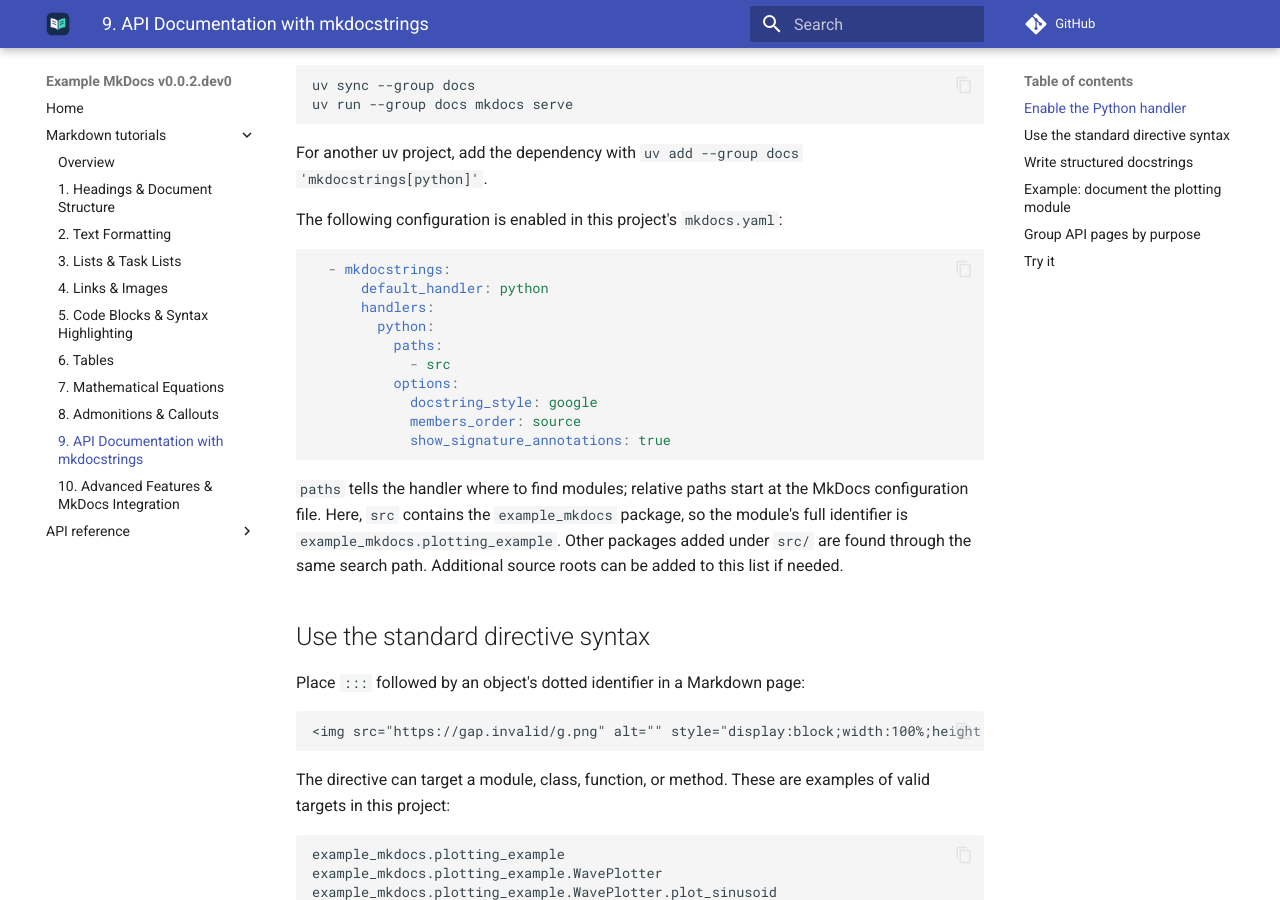
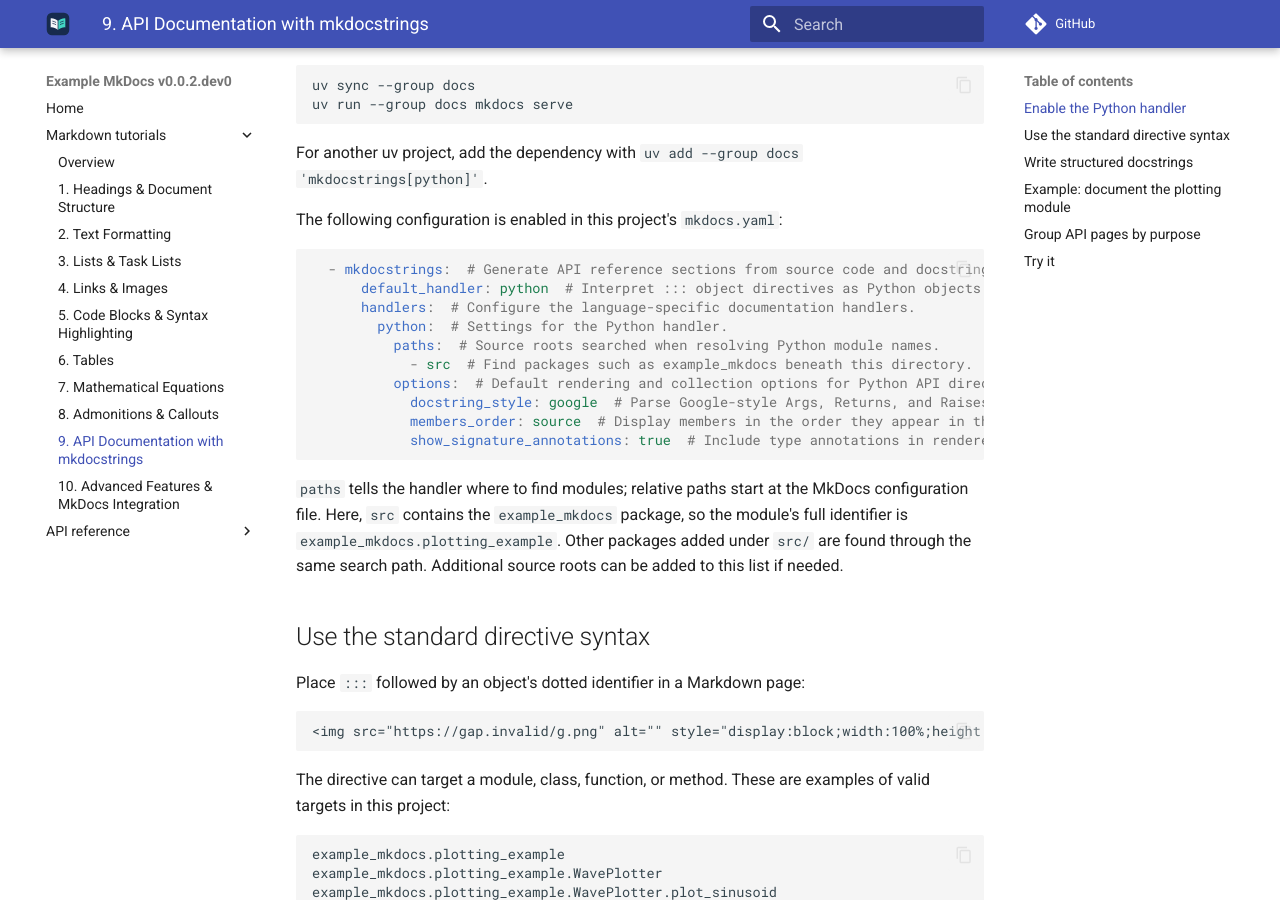
Before and after one commit to ICR-Computational-Imaging/example_mkdocs, an MkDocs documentation site: the page built from docs/markdown/mkdocstrings.md, in a window 1280 px wide and 900 px high, scrolled down 375 px. Built offline with MkDocs 1.6.1 and Material for MkDocs 9.7.7, drawn with Linux system fonts in a browser that asks for light colours; comment, search, counter and statistics services are not loaded.

Commit message:
Added comments

```diff
--- a/mkdocs.yaml
+++ b/mkdocs.yaml
@@ -1,85 +1,85 @@
 # Preview: uv run mkdocs serve. Validate: uv run mkdocs build --strict.
-site_name: Example MkDocs v0.0.2.dev0
-site_url: https://ICR-Computational-Imaging.github.io/example_mkdocs/
-repo_url: https://github.com/ICR-Computational-Imaging/example_mkdocs
-copyright: Copyright &copy; The Institute of Cancer Research
-docs_dir: docs
-edit_uri: ""
-use_directory_urls: true
+site_name: Example MkDocs v0.0.2.dev0  # Site title shown in the header and browser page titles.
+site_url: https://ICR-Computational-Imaging.github.io/example_mkdocs/  # Public base URL used for canonical URLs and the sitemap.
+repo_url: https://github.com/ICR-Computational-Imaging/example_mkdocs  # Repository URL used for the theme's source-code link.
+copyright: Copyright &copy; The Institute of Cancer Research  # Footer copyright text; &copy; renders as the copyright symbol.
+docs_dir: docs  # Directory containing the Markdown pages and static assets.
+edit_uri: ""  # Empty value disables links for editing individual pages in the repository.
+use_directory_urls: true  # Generate page/index.html URLs, served as /page/, instead of page.html URLs.
 
-theme:
-  name: material
-  language: en
-  logo: assets/logo.svg
-  favicon: assets/logo.svg
-  features:
-    - content.code.copy
-    - navigation.footer
-    - toc.follow
+theme:  # Settings for the site's visual theme.
+  name: material  # Use the Material for MkDocs theme.
+  language: en  # Use English for theme labels, buttons, and other interface text.
+  logo: assets/logo.svg  # Header logo path, relative to docs_dir.
+  favicon: assets/logo.svg  # Browser tab icon path, relative to docs_dir.
+  features:  # Optional Material theme features to enable.
+    - content.code.copy  # Add a copy-to-clipboard button to code blocks.
+    - navigation.footer  # Show previous-page and next-page links in the footer.
+    - toc.follow  # Scroll the page's table of contents to keep the active heading visible.
 
-plugins:
-  - search
-# --8<-- [start:mkdocstrings]
-  - mkdocstrings:
-      default_handler: python
-      handlers:
-        python:
-          paths:
-            - src
-          options:
-            docstring_style: google
-            members_order: source
-            show_signature_annotations: true
-# --8<-- [end:mkdocstrings]
+plugins:  # Build plugins; listing them explicitly replaces MkDocs' default plugin list.
+  - search  # Build a search index and enable the site's search interface.
+# --8<-- [start:mkdocstrings]  Begin the named snippet used in tutorial pages.
+  - mkdocstrings:  # Generate API reference sections from source code and docstrings.
+      default_handler: python  # Interpret ::: object directives as Python objects by default.
+      handlers:  # Configure the language-specific documentation handlers.
+        python:  # Settings for the Python handler.
+          paths:  # Source roots searched when resolving Python module names.
+            - src  # Find packages such as example_mkdocs beneath this directory.
+          options:  # Default rendering and collection options for Python API directives.
+            docstring_style: google  # Parse Google-style Args, Returns, and Raises sections.
+            members_order: source  # Display members in the order they appear in the source file.
+            show_signature_annotations: true  # Include type annotations in rendered function signatures.
+# --8<-- [end:mkdocstrings]  End the named snippet; marker lines are omitted from includes.
 
-markdown_extensions:
-  - toc:
-      permalink: true
-  - tables
-  - attr_list
-  - md_in_html
-  - admonition
-  - pymdownx.details
-  - pymdownx.tasklist:
-      custom_checkbox: true
-  - pymdownx.tilde
-  - pymdownx.highlight:
-      anchor_linenums: true
-      line_spans: __span
-      pygments_lang_class: true
-  - pymdownx.inlinehilite
-  - pymdownx.superfences:
-      custom_fences:
-        - name: mermaid
-          class: mermaid
-          format: !!python/name:pymdownx.superfences.fence_code_format
-  - pymdownx.tabbed:
-      alternate_style: true
-  - pymdownx.arithmatex:
-      generic: true
-  - pymdownx.snippets:
-      base_path: [.]
-      check_paths: true
+markdown_extensions:  # Extend Python Markdown's parsing and rendering capabilities.
+  - toc:  # Generate heading IDs and a page table of contents.
+      permalink: true  # Add a clickable anchor link beside each heading.
+  - tables  # Render pipe-separated Markdown tables.
+  - attr_list  # Support attributes such as image widths and explicit heading IDs.
+  - md_in_html  # Allow Markdown inside HTML blocks marked with a markdown attribute.
+  - admonition  # Support !!! note, warning, tip, and similar callout blocks.
+  - pymdownx.details  # Support collapsible ??? and initially expanded ???+ callouts.
+  - pymdownx.tasklist:  # Render - [ ] and - [x] task-list items as checkboxes.
+      custom_checkbox: true  # Use checkbox markup styled by the Material theme.
+  - pymdownx.tilde  # Support ~~strikethrough~~ and the extension's subscript syntax.
+  - pymdownx.highlight:  # Configure Pygments syntax highlighting for code examples.
+      anchor_linenums: true  # Turn code line numbers into links to individual lines.
+      line_spans: __span  # Give code lines span IDs with this prefix for line-level targeting.
+      pygments_lang_class: true  # Add a language class to highlighted code blocks.
+  - pymdownx.inlinehilite  # Support highlighted inline code using a language hint such as #!python.
+  - pymdownx.superfences:  # Support fenced code nested in lists, tabs, and callouts, plus custom fences.
+      custom_fences:  # Special fenced-block formats handled separately from ordinary highlighted code.
+        - name: mermaid  # Recognise blocks whose opening fence specifies mermaid.
+          class: mermaid  # Add the CSS class Material uses to initialise Mermaid diagrams.
+          format: !!python/name:pymdownx.superfences.fence_code_format  # Load the Python formatter that preserves the diagram text in a code block.
+  - pymdownx.tabbed:  # Support content tabs introduced with === and a quoted label.
+      alternate_style: true  # Use the tab markup required by the Material theme.
+  - pymdownx.arithmatex:  # Recognise inline and display maths in Markdown.
+      generic: true  # Wrap equations for a separately loaded renderer such as MathJax.
+  - pymdownx.snippets:  # Include files or named file sections before Markdown rendering.
+      base_path: [.]  # Resolve snippet filenames from the working directory; run MkDocs at the repository root.
+      check_paths: true  # Fail on missing snippet files or named sections instead of silently omitting them.
 
-extra_javascript:
-  - assets/javascripts/mathjax.js
-  - https://cdn.jsdelivr.net/npm/mathjax@3.2.2/es5/tex-mml-chtml.js
+extra_javascript:  # Additional browser scripts, included in the listed order.
+  - assets/javascripts/mathjax.js  # Local MathJax settings, loaded before the library; path is relative to docs_dir.
+  - https://cdn.jsdelivr.net/npm/mathjax@3.2.2/es5/tex-mml-chtml.js  # Load the pinned MathJax library from a CDN to typeset equations.
 
-# --8<-- [start:navigation]
-nav:
-  - Home: index.md
-  - Markdown tutorials:
-      - Overview: markdown/index.md
-      - "1. Headings & Document Structure": markdown/headings.md
-      - "2. Text Formatting": markdown/text-formatting.md
-      - "3. Lists & Task Lists": markdown/lists.md
-      - "4. Links & Images": markdown/links-and-images.md
-      - "5. Code Blocks & Syntax Highlighting": markdown/code-blocks.md
-      - "6. Tables": markdown/tables.md
-      - "7. Mathematical Equations": markdown/mathematics.md
-      - "8. Admonitions & Callouts": markdown/admonitions.md
-      - "9. API Documentation with mkdocstrings": markdown/mkdocstrings.md
-      - "10. Advanced Features & MkDocs Integration": markdown/advanced.md
-  - API reference:
-      - example-mkdocs: api/example-mkdocs.md
-# --8<-- [end:navigation]
+# --8<-- [start:navigation]  Begin the named snippet for the navigation configuration.
+nav:  # Site navigation labels, grouping, and order; page paths are relative to docs_dir.
+  - Home: index.md  # Link the Home menu item to the site's landing page.
+  - Markdown tutorials:  # Group the Markdown lessons under one navigation section.
+      - Overview: markdown/index.md  # Link to the tutorial contents and introductory guidance.
+      - "1. Headings & Document Structure": markdown/headings.md  # Lesson on heading levels and document organisation.
+      - "2. Text Formatting": markdown/text-formatting.md  # Lesson on emphasis, inline code, strikethrough, and rules.
+      - "3. Lists & Task Lists": markdown/lists.md  # Lesson on bullets, numbered lists, nesting, and checkboxes.
+      - "4. Links & Images": markdown/links-and-images.md  # Lesson on hyperlinks, relative paths, and embedded images.
+      - "5. Code Blocks & Syntax Highlighting": markdown/code-blocks.md  # Lesson on fenced code, language hints, and copyable examples.
+      - "6. Tables": markdown/tables.md  # Lesson on table columns, alignment, and comparisons.
+      - "7. Mathematical Equations": markdown/mathematics.md  # Lesson on LaTeX maths and browser rendering.
+      - "8. Admonitions & Callouts": markdown/admonitions.md  # Lesson on notes, warnings, tips, and collapsible sections.
+      - "9. API Documentation with mkdocstrings": markdown/mkdocstrings.md  # Lesson on generating reference documentation from docstrings.
+      - "10. Advanced Features & MkDocs Integration": markdown/advanced.md  # Lesson on diagrams, tabs, snippets, and site integration.
+  - API reference:  # Group generated Python API documentation in its own navigation section.
+      - example-mkdocs: api/example-mkdocs.md  # Link to the plotting module's generated API reference.
+# --8<-- [end:navigation]  End the named navigation snippet.
```
